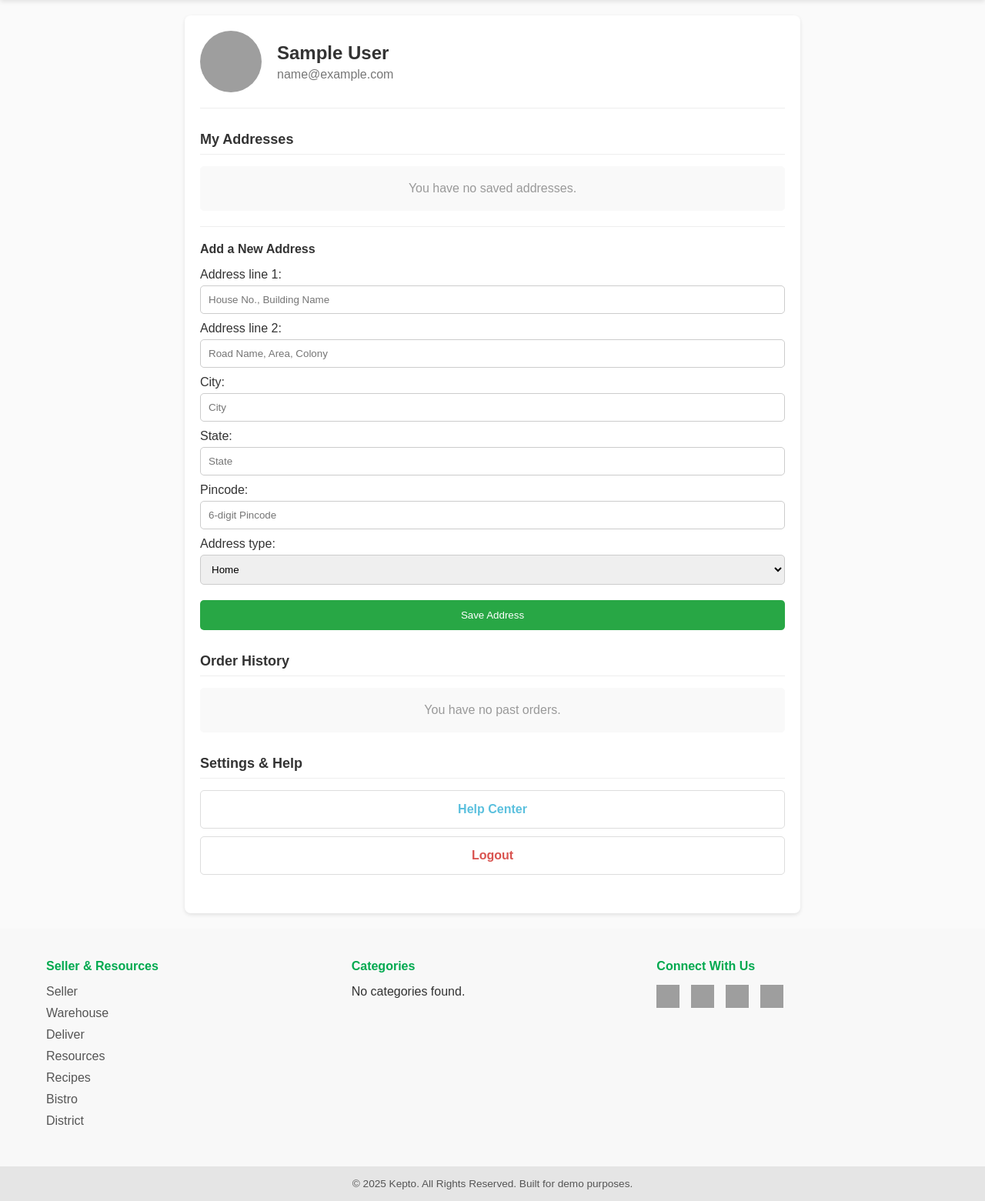
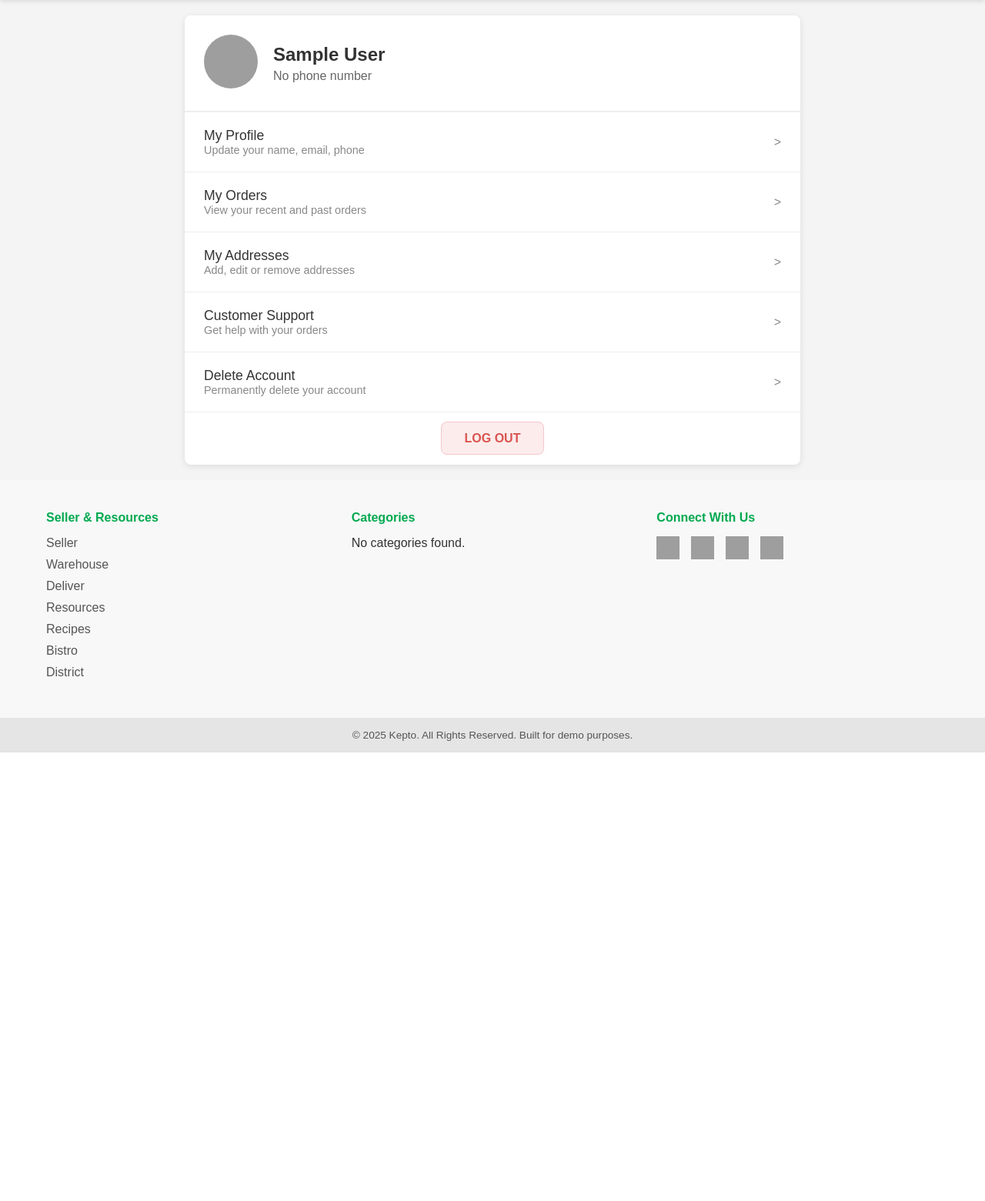
Before and after one commit to Mdhelaluddin3391/grocery_site, a Django app: page /accounts/profile/ in a window 1280 px wide. Shown: the part 122-1683 px from the top of the page at 77% size. After the commit the page ends 1100 px from the top, so only its background shows below. Run offline with Django 5.2, Linux system fonts and the light colour scheme; the visitor is signed in with stand-in values (Sample User, id 1); data that the repository does not hold is empty; grey boxes are pictures that could not be loaded.

Commit message:
upadated profile app

```diff
--- a/accounts/forms.py
+++ b/accounts/forms.py
@@ -1,19 +1,43 @@
-# accounts/forms.py
+# mdhelaluddin3391/grocery_site/grocery_site-ef56a17f05a0104c110d6d30e8f25e7b4f1e2b3c/accounts/forms.py
 
 from django import forms
 from django.contrib.auth.forms import UserCreationForm, AuthenticationForm
-from .models import Address # Address model ko import karein
+from .models import Address, UserProfile
+from django.contrib.auth.models import User
+from django.db import transaction
 
-# Django ke bane-banaye UserCreationForm ko istemal karenge
+# --- Registration Form ---
 class CustomUserCreationForm(UserCreationForm):
-    pass
+    first_name = forms.CharField(max_length=30, required=True, help_text='Required.')
+    last_name = forms.CharField(max_length=150, required=True, help_text='Required.')
+    email = forms.EmailField(max_length=254, required=True, help_text='Required. Enter a valid email.')
+    phone_number = forms.CharField(max_length=15, required=True, help_text='Required. Enter a valid phone number.')
 
-# Django ke bane-banaye AuthenticationForm ko istemal karenge
+    class Meta(UserCreationForm.Meta):
+        model = User
+        fields = UserCreationForm.Meta.fields + ('first_name', 'last_name', 'email',)
+
+    @transaction.atomic
+    def save(self, commit=True):
+        user = super().save(commit=False)
+        user.first_name = self.cleaned_data['first_name']
+        user.last_name = self.cleaned_data['last_name']
+        user.email = self.cleaned_data['email']
+
+        if commit:
+            user.save()
+            # UserProfile gets created automatically via a signal.
+            # We just need to update it with the phone number.
+            user.profile.phone_number = self.cleaned_data['phone_number']
+            user.profile.save()
+
+        return user
+
+# --- Login Form ---
 class CustomAuthenticationForm(AuthenticationForm):
     pass
 
-
-# --- NAYA ADDRESS FORM ---
+# --- Address Form ---
 class AddressForm(forms.ModelForm):
     class Meta:
         model = Address
@@ -25,3 +49,14 @@ class AddressForm(forms.ModelForm):
             'state': forms.TextInput(attrs={'placeholder': 'State'}),
             'pincode': forms.TextInput(attrs={'placeholder': '6-digit Pincode'}),
         }
+
+# --- Profile Update Forms ---
+class UserUpdateForm(forms.ModelForm):
+    class Meta:
+        model = User
+        fields = ['first_name', 'last_name', 'email']
+
+class UserProfileUpdateForm(forms.ModelForm):
+    class Meta:
+        model = UserProfile
+        fields = ['phone_number']
--- a/accounts/models.py
+++ b/accounts/models.py
@@ -7,7 +7,7 @@ class UserProfile(models.Model):
     user = models.OneToOneField(User, on_delete=models.CASCADE, related_name='profile')
     address = models.TextField(blank=True, null=True)
     phone_number = models.CharField(max_length=15, blank=True, null=True)
-    profile_picture = models.URLField(blank=True, null=True) # Abhi ke liye URLField, baad mein ImageField kar sakte hain
+     # Abhi ke liye URLField, baad mein ImageField kar sakte hain
 
     def __str__(self):
         return f'{self.user.username} Profile'
--- a/accounts/templates/accounts/profile.html
+++ b/accounts/templates/accounts/profile.html
@@ -1,162 +1,83 @@
 {% extends 'store/base.html' %}
 {% load static %}
 
-{% block title %}My Profile{% endblock title %}
+{% block title %}My Account{% endblock title %}
 
 {% block extra_css %}
 <style>
-    .profile-container {
+    body { background-color: #f4f4f4; }
+    .profile-page {
         max-width: 800px;
         margin: 20px auto;
-        padding: 20px;
         background-color: #fff;
         border-radius: 8px;
-        box-shadow: 0 2px 5px rgba(0,0,0,0.1);
+        box-shadow: 0 2px 8px rgba(0,0,0,0.1);
+        overflow: hidden;
     }
+
+    /* Profile Header */
     .profile-header {
         display: flex;
         align-items: center;
-        margin-bottom: 30px;
-        padding-bottom: 20px;
-        border-bottom: 1px solid #eee;
+        padding: 25px;
     }
-    .profile-header img {
-        width: 80px;
-        height: 80px;
+    .profile-icon img {
+        width: 70px;
+        height: 70px;
         border-radius: 50%;
         margin-right: 20px;
-        object-fit: cover;
     }
-    .profile-header h2 {
+    .profile-info h2 {
+        margin: 0 0 5px 0;
+        font-size: 1.5rem;
+    }
+    .profile-info p {
         margin: 0;
-        font-size: 24px;
+        color: #666;
+        font-size: 1rem;
     }
-    .profile-header p {
-        margin: 5px 0 0;
-        color: #777;
-    }
-    .profile-section {
-        margin-bottom: 30px;
-    }
-    .profile-section h3 {
-        font-size: 18px;
-        color: #333;
-        margin-bottom: 15px;
-        border-bottom: 1px solid #eee;
-        padding-bottom: 8px;
-    }
-    .profile-section .placeholder {
-        text-align: center;
-        color: #999;
-        padding: 20px;
-        background-color: #f9f9f9;
-        border-radius: 5px;
-    }
-    .profile-actions {
+
+    /* Profile Menu/Options */
+    .profile-menu {
         list-style: none;
         padding: 0;
         margin: 0;
     }
-    .profile-actions li a {
-        display: block;
-        padding: 15px;
-        text-decoration: none;
-        color: #d9534f;
-        font-weight: bold;
-        border: 1px solid #ddd;
-        border-radius: 5px;
-        text-align: center;
-        transition: background-color 0.2s, color 0.2s;
-    }
-    .profile-actions li a:hover {
-        background-color: #d9534f;
-        color: #fff;
-    }
-    .profile-actions .help-link a {
-         color: #5bc0de;
-    }
-    .profile-actions .help-link a:hover {
-        background-color: #5bc0de;
-        color: #fff;
-    }
-    /* Order History Table Styles */
-    .order-history-table {
-        width: 100%;
-        border-collapse: collapse;
-        margin-top: 15px;
-    }
-    .order-history-table th, .order-history-table td {
-        border: 1px solid #ddd;
-        padding: 12px;
-        text-align: left;
-    }
-    .order-history-table th {
-        background-color: #f7f7f7;
-        font-weight: 600;
-    }
-    .order-status {
-        padding: 4px 8px;
-        border-radius: 4px;
-        color: #fff;
-        font-size: 0.9em;
-        font-weight: 500;
-    }
-    .status-pending { background-color: #f0ad4e; }
-    .status-delivered { background-color: #5cb85c; }
-    .status-cancelled { background-color: #d9534f; }
-
-    /* --- NAYE ADDRESS STYLES --- */
-    .address-card {
+    .menu-item {
         display: flex;
         justify-content: space-between;
         align-items: center;
-        padding: 15px;
-        border: 1px solid #ddd;
-        border-radius: 8px;
-        margin-bottom: 15px;
+        padding: 20px 25px;
+        border-top: 1px solid #eee;
+        text-decoration: none;
+        color: #333;
+        transition: background-color 0.2s;
+        cursor: pointer;
     }
-    .address-type {
-        font-weight: bold;
-        background-color: #eee;
-        padding: 3px 8px;
-        border-radius: 4px;
-        font-size: 0.9em;
-        margin-bottom: 8px;
-        display: inline-block;
-    }
-    .address-details p {
-        margin: 4px 0;
-        color: #555;
-    }
-    .address-actions a {
-        text-decoration: none;
-        padding: 6px 12px;
-        border-radius: 5px;
-        color: #fff;
-        font-size: 0.9em;
-        margin-left: 10px;
-    }
-    .btn-edit { background-color: #5bc0de; }
-    .btn-delete { background-color: #d9534f; }
+    .menu-item:hover { background-color: #f9f9f9; }
+    .menu-item-title { font-weight: 500; font-size: 1.1rem; }
+    .menu-item-subtitle { font-size: 0.9rem; color: #888; }
+    .menu-item-arrow { color: #888; } /* For arrow icon */
+    a.menu-item { cursor: pointer; }
 
-    .add-address-form {
-        margin-top: 20px;
-        padding-top: 20px;
+    /* Sub-menu styling */
+    .sub-menu {
+        display: none;
+        padding: 15px 25px;
+        background: #fafafa;
         border-top: 1px solid #eee;
     }
-    .add-address-form h4 {
-        margin-bottom: 15px;
+    .sub-menu-item {
+        display: flex;
+        justify-content: space-between;
+        align-items: center;
+        padding: 10px 0;
+        border-bottom: 1px solid #e5e5e5;
     }
-    .add-address-form p {
-        margin-bottom: 10px;
-    }
-    .add-address-form input, .add-address-form select {
-        width: 100%;
-        padding: 10px;
-        border: 1px solid #ccc;
-        border-radius: 5px;
-        margin-top: 5px; /* Added for spacing */
-    }
+    .sub-menu-item:last-child { border-bottom: none; }
+    .sub-menu-item a { color: #007bff; text-decoration: none; }
+
+    /* Naya address form aage ke liye */
     .btn-submit {
         background-color: #28a745;
         color: #fff;
@@ -167,41 +88,88 @@
         margin-top: 10px;
         width: 100%;
     }
+
+    /* Logout Button */
+    .logout-section {
+        padding: 25px;
+        text-align: center;
+        border-top: 1px solid #eee;
+    }
+    .btn-logout {
+        background-color: #fdecec;
+        color: #d9534f;
+        border: 1px solid #f5c6cb;
+        padding: 12px 30px;
+        border-radius: 8px;
+        cursor: pointer;
+        font-weight: 600;
+        text-decoration: none;
+        font-size: 1rem;
+    }
 </style>
 {% endblock extra_css %}
 
 {% block content %}
-<div class="profile-container">
+<div class="profile-page">
+
     <div class="profile-header">
-        <img src="{{ user.profile.profile_picture.url|default:'https://cdn-icons-png.flaticon.com/512/149/149071.png' }}" alt="Profile Picture">
-        <div>
+        <div class="profile-icon">
+            <img src="https://cdn-icons-png.flaticon.com/512/149/149071.png" alt="Profile Icon">
+        </div>
+        <div class="profile-info">
             <h2>{{ user.get_full_name|default:user.username }}</h2>
-            <p>{{ user.email }}</p>
+            <p>{{ user.profile.phone_number|default:"No phone number" }}</p>
         </div>
     </div>
 
-    <div class="profile-section">
-        <h3>My Addresses</h3>
+    <hr style="border: 0; border-top: 1px solid #eee; margin: 0;">
 
-        {% for address in addresses %}
-        <div class="address-card">
-            <div class="address-details">
-                <span class="address-type">{{ address.address_type }}</span>
-                <p>{{ address.address_line_1 }}{% if address.address_line_2 %}, {{ address.address_line_2 }}{% endif %}</p>
-                <p>{{ address.city }}, {{ address.state }} - {{ address.pincode }}</p>
+    <div class="profile-menu">
+        <a href="{% url 'edit_profile' %}" class="menu-item">
+            <div>
+                <div class="menu-item-title">My Profile</div>
+                <div class="menu-item-subtitle">Update your name, email, phone</div>
             </div>
-            <div class="address-actions">
-                <a href="{% url 'edit_address' address.id %}" class="btn-edit">Edit</a>
-                <a href="{% url 'delete_address' address.id %}" class="btn-delete">Delete</a>
+            <div class="menu-item-arrow">&gt;</div>
+        </a>
+
+        <div class="menu-item" onclick="toggleSubMenu('orders-sub-menu');">
+            <div>
+                <div class="menu-item-title">My Orders</div>
+                <div class="menu-item-subtitle">View your recent and past orders</div>
             </div>
+            <div class="menu-item-arrow">&gt;</div>
         </div>
-        {% empty %}
-        <div class="placeholder">
-            <p>You have no saved addresses.</p>
+        <div id="orders-sub-menu" class="sub-menu">
+             {% for order in orders|slice:":3" %} <a href="{% url 'order_detail' order.order_id %}" class="menu-item" style="padding: 10px 0;">
+                     <div>
+                        <div class="menu-item-title" style="font-size: 1rem;">Order #{{ order.order_id }}</div>
+                        <div class="menu-item-subtitle">{{ order.created_at|date:"d M, Y" }} - {{ order.get_status_display }}</div>
+                    </div>
+                    <div class="menu-item-arrow" style="font-size: 0.9rem;">View</div>
+                </a>
+             {% empty %}
+                <div class="menu-item" style="padding: 10px 0;"><div class="menu-item-subtitle">No recent orders.</div></div>
+             {% endfor %}
         </div>
-        {% endfor %}
 
-        <div class="add-address-form">
+        <div class="menu-item" onclick="toggleSubMenu('address-sub-menu');">
+            <div>
+                <div class="menu-item-title">My Addresses</div>
+                <div class="menu-item-subtitle">Add, edit or remove addresses</div>
+            </div>
+            <div class="menu-item-arrow">&gt;</div>
+        </div>
+        <div id="address-sub-menu" class="sub-menu">
+            {% for address in addresses %}
+            <div class="sub-menu-item">
+                <p style="margin:0;">{{ address.address_line_1 }}, {{ address.city }}</p>
+                <a href="{% url 'edit_address' address.id %}">Edit</a>
+            </div>
+            {% empty %}
+            <p>No saved addresses.</p>
+            {% endfor %}
+            <hr style="margin: 20px 0;">
             <h4>Add a New Address</h4>
             <form action="{% url 'add_address' %}" method="post">
                 {% csrf_token %}
@@ -209,48 +177,37 @@
                 <button type="submit" class="btn-submit">Save Address</button>
             </form>
         </div>
+
+        <a href="#" class="menu-item" onclick="alert('Customer Support: +91-1234567890');">
+            <div>
+                <div class="menu-item-title">Customer Support</div>
+                <div class="menu-item-subtitle">Get help with your orders</div>
+            </div>
+            <div class="menu-item-arrow">&gt;</div>
+        </a>
+
+        <a href="{% url 'delete_profile' %}" class="menu-item">
+            <div>
+                <div class="menu-item-title">Delete Account</div>
+                <div class="menu-item-subtitle">Permanently delete your account</div>
+            </div>
+            <div class="menu-item-arrow">&gt;</div>
+        </a>
     </div>
 
-    <div class="profile-section">
-        <h3>Order History</h3>
-        {% if orders %}
-        <div style="overflow-x:auto;">
-            <table class="order-history-table">
-                <thead>
-                    <tr>
-                        <th>Order ID</th>
-                        <th>Date</th>
-                        <th>Total</th>
-                        <th>Status</th>
-                    </tr>
-                </thead>
-                <tbody>
-                    {% for order in orders %}
-                    <tr>
-                        <td>{{ order.order_id }}</td>
-                        <td>{{ order.created_at|date:"d M, Y" }}</td>
-                        <td>₹{{ order.total_amount|floatformat:2 }}</td>
-                        <td>
-                            <span class="order-status status-{{ order.status|lower }}">{{ order.status }}</span>
-                        </td>
-                    </tr>
-                    {% endfor %}
-                </tbody>
-            </table>
-        </div>
-        {% else %}
-        <div class="placeholder">
-            <p>You have no past orders.</p>
-        </div>
-        {% endif %}
-    </div>
-
-    <div class="profile-section">
-        <h3>Settings & Help</h3>
-        <ul class="profile-actions">
-            <li class="help-link" style="margin-bottom: 10px;"><a href="#">Help Center</a></li>
-            <li><a href="{% url 'logout' %}">Logout</a></li>
-        </ul>
+    <div class="logout-section">
+        <a href="{% url 'logout' %}" class="btn-logout">LOG OUT</a>
     </div>
 </div>
+
+<script>
+    function toggleSubMenu(id) {
+        var el = document.getElementById(id);
+        if (el.style.display === 'none' || el.style.display === '') {
+            el.style.display = 'block';
+        } else {
+            el.style.display = 'none';
+        }
+    }
+</script>
 {% endblock content %}
--- a/accounts/urls.py
+++ b/accounts/urls.py
@@ -11,4 +11,7 @@ urlpatterns = [
     path('address/add/', views.add_address, name='add_address'),
     path('address/edit/<int:address_id>/', views.edit_address, name='edit_address'),
     path('address/delete/<int:address_id>/', views.delete_address, name='delete_address'),
+    path('order/<str:order_id>/', views.order_detail_view, name='order_detail'),
+    path('profile/edit/', views.edit_profile_view, name='edit_profile'),
+    path('profile/delete/', views.delete_profile_view, name='delete_profile'),
 ]
--- a/accounts/views.py
+++ b/accounts/views.py
@@ -7,6 +7,12 @@ from .forms import CustomUserCreationForm, CustomAuthenticationForm, AddressForm
 from django.contrib.auth.decorators import login_required
 from cart.models import Order
 from .models import Address # Address model ko import karein
+from .forms import CustomUserCreationForm, CustomAuthenticationForm, AddressForm
+from django.contrib.auth.decorators import login_required
+from cart.models import Order
+from .models import Address
+from .forms import CustomUserCreationForm, CustomAuthenticationForm, AddressForm, UserUpdateForm, UserProfileUpdateForm
+from django.contrib import messages
 
 # --- AUTHENTICATION VIEWS (YEH MISSING THE) ---
 def register_view(request):
@@ -67,11 +73,66 @@ def add_address(request):
 @login_required
 def edit_address(request, address_id):
     address = get_object_or_404(Address, id=address_id, user=request.user)
-    # Edit logic yahan aayega
-    return redirect('profile')
+    if request.method == 'POST':
+        form = AddressForm(request.POST, instance=address)
+        if form.is_valid():
+            form.save()
+            return redirect('profile')
+    else:
+        form = AddressForm(instance=address)
+
+    return render(request, 'accounts/edit_address.html', {'form': form, 'address_id': address_id})
 
 @login_required
 def delete_address(request, address_id):
     address = get_object_or_404(Address, id=address_id, user=request.user)
-    address.delete()
+    # POST request par hi delete karein for security
+    if request.method == 'POST':
+        address.delete()
     return redirect('profile')
+
+
+@login_required
+def order_detail_view(request, order_id):
+    # prefetch_related is used for optimization to reduce database queries
+    order = get_object_or_404(
+        Order.objects.prefetch_related('items', 'items__product'),
+        order_id=order_id,
+        user=request.user
+    )
+    context = {
+        'order': order
+    }
+    return render(request, 'accounts/order_detail.html', context)
+
+@login_required
+def edit_profile_view(request):
+    if request.method == 'POST':
+        user_form = UserUpdateForm(request.POST, instance=request.user)
+        profile_form = UserProfileUpdateForm(request.POST, instance=request.user.profile)
+
+        if user_form.is_valid() and profile_form.is_valid():
+            user_form.save()
+            profile_form.save()
+            messages.success(request, 'Your profile has been updated successfully!')
+            return redirect('profile')
+    else:
+        user_form = UserUpdateForm(instance=request.user)
+        profile_form = UserProfileUpdateForm(instance=request.user.profile)
+
+    context = {
+        'user_form': user_form,
+        'profile_form': profile_form
+    }
+    return render(request, 'accounts/edit_profile.html', context)
+
+
+@login_required
+def delete_profile_view(request):
+    if request.method == 'POST':
+        user = request.user
+        logout(request)
+        user.delete()
+        messages.success(request, 'Your account has been deleted successfully.')
+        return redirect('home')
+    return render(request, 'accounts/delete_profile_confirm.html')
```
Also changed, not shown: accounts/templates/accounts/delete_profile_confirm.html (added, +16 -0 lines), accounts/templates/accounts/edit_address.html (added, +19 -0 lines), accounts/templates/accounts/edit_profile.html (added, +26 -0 lines), accounts/templates/accounts/order_detail.html (added, +85 -0 lines), accounts/migrations/0004_remove_userprofile_profile_picture.py (added).
